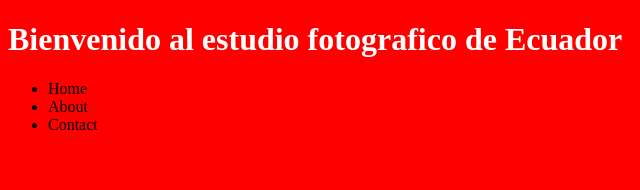
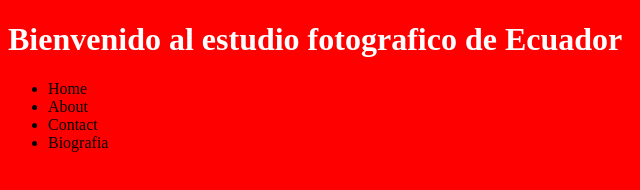
Before and after one commit to wayne1997/pagina-web, a plain HTML site: page index.html in a window 1280 px wide. Shown: the full height of the page, 0-640 px from the left. Drawn offline with Linux system fonts and the light colour scheme.

Commit message:
Se agrego una nueva opcion del menu
Esta opcion permite navegar hacia una vista que presente una biografica especializada.

```diff
--- a/index.html
+++ b/index.html
@@ -20,6 +20,9 @@
             <li>
                 Contact
             </li>
+            <li>
+                Biografia
+            </li>
         </ul>
     </nav>
 </body>
@@ -31,6 +34,7 @@
 
     h1 {
         color: white;
+        text-size-adjust: 345px;
     }
 </style>
 
```
